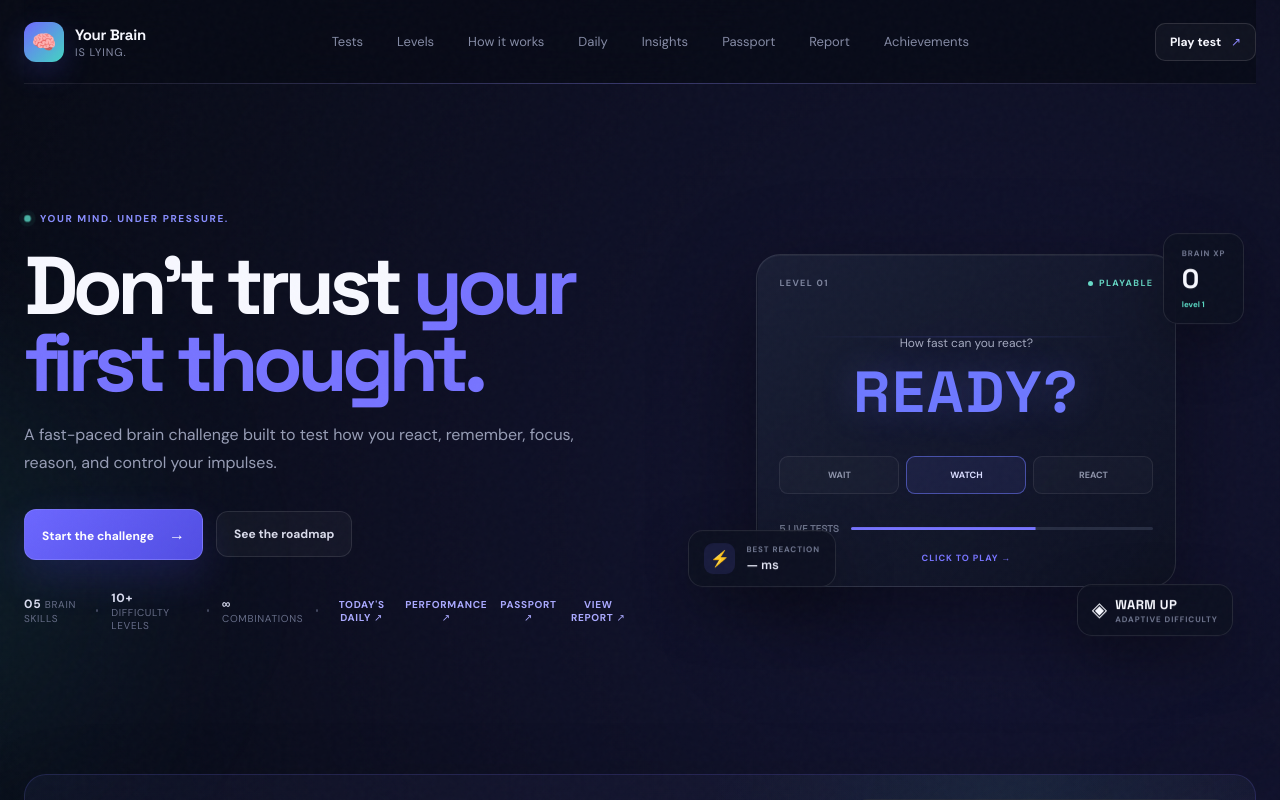
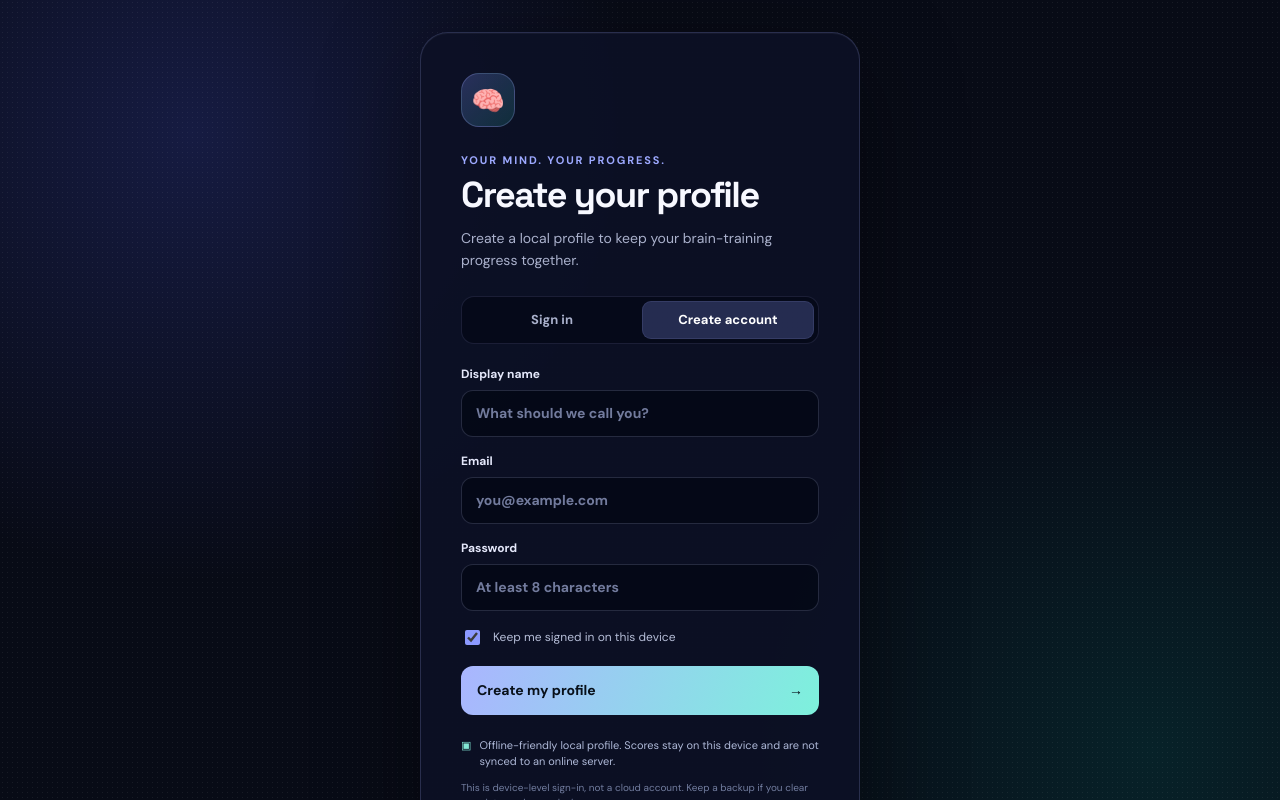
Before and after one commit to ayushydv1805/your-brain-is-lying, a React (Vite) app: page / in a window 1280 px wide. Shown: the top 800 px of the page. Built offline with nearby package versions, Linux system fonts and the light colour scheme.

Commit message:
Wrap the game in local account login

```diff
--- a/src/main.jsx
+++ b/src/main.jsx
@@ -1,10 +1,13 @@
 import { StrictMode } from 'react';
 import { createRoot } from 'react-dom/client';
 import App from './App.jsx';
+import AuthGate from './components/AuthGate.jsx';
 import './index.css';
 
 createRoot(document.getElementById('root')).render(
   <StrictMode>
-    <App />
+    <AuthGate>
+      <App />
+    </AuthGate>
   </StrictMode>,
 );
```
